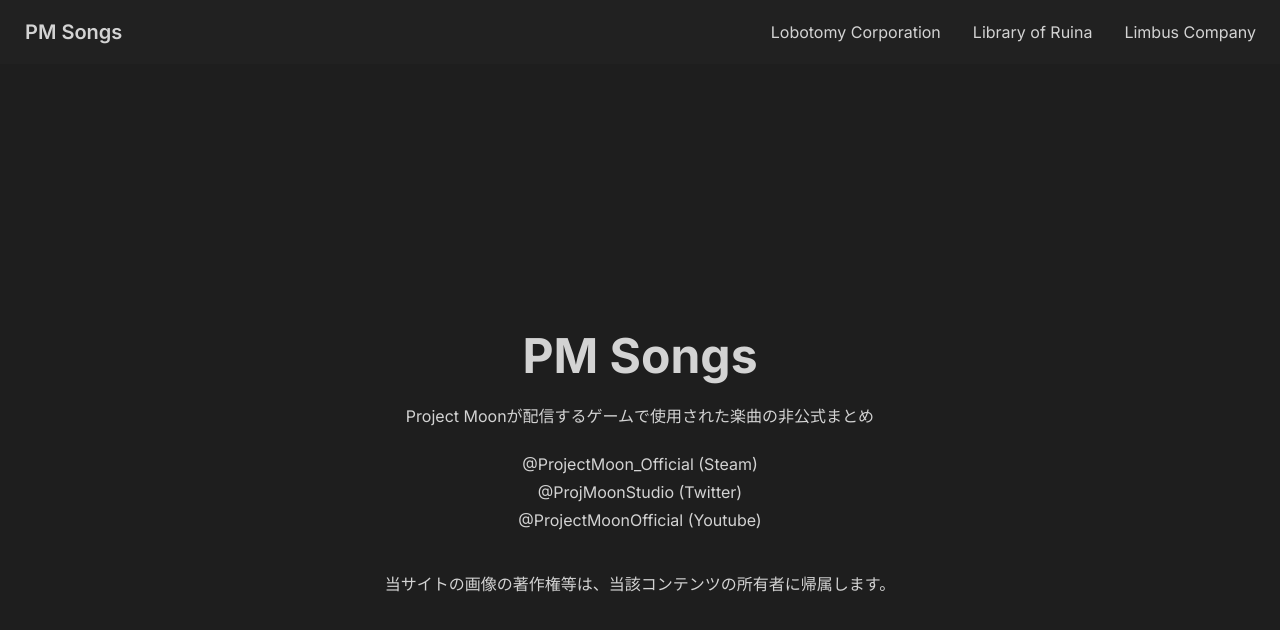
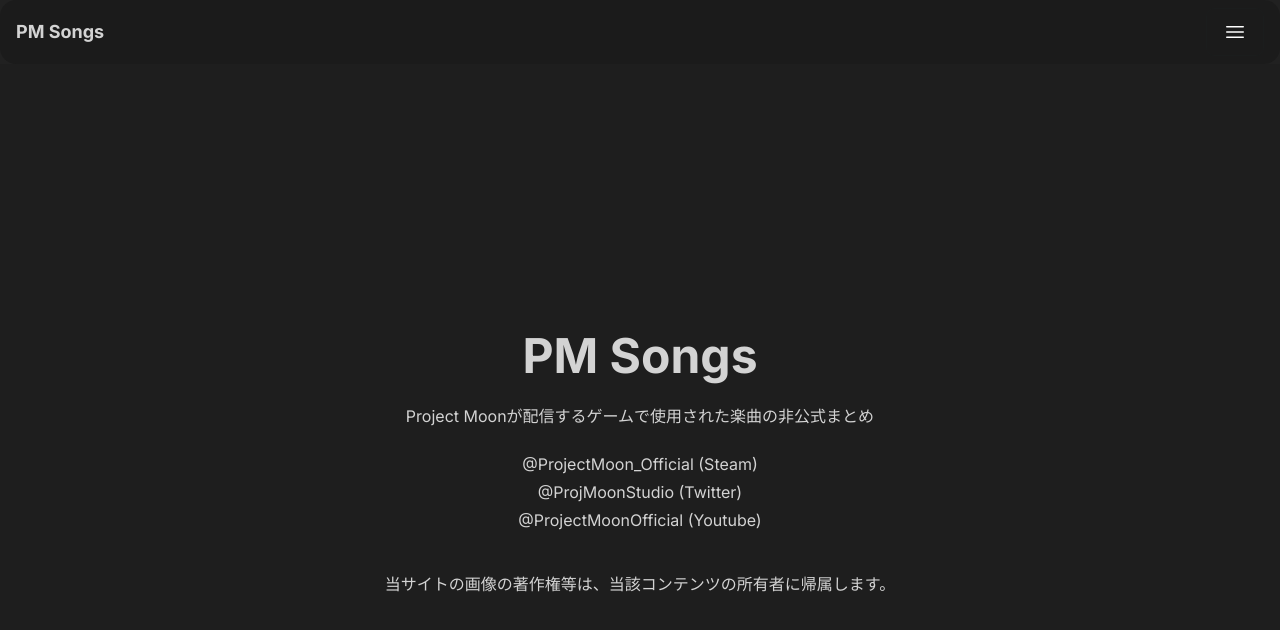
Before and after one commit to meuzi8122/project-moon-songs, a Next.js app: page / in a window 1280 px wide. Shown: the top 630 px of the page. Built offline with nearby package versions, Linux system fonts and the light colour scheme.

Commit message:
ヘッダーにドロップダウンを追加

```diff
--- a/components/navbar/header.tsx
+++ b/components/navbar/header.tsx
@@ -1,25 +1,28 @@
+import Image from "next/image";
 import Link from "next/link";
+import Menu from "../../assets/images/menu.svg";
 import { GAMES } from "../../constants/domain";
 
 export default () => {
 
     return (
-        <div className="navbar bg-base-100">
-            <div className="flex-1">
-                <Link href="/" className="btn btn-ghost normal-case text-xl">PM Songs</Link>
+        <div className="navbar bg-base-300 rounded-box">
+            <div className="flex-1 px-2 lg:flex-none">
+                <Link href="/" className="text-lg font-bold">PM Songs</Link>
             </div>
-            <div className="flex-none">
-                <ul className="menu menu-horizontal p-0">
-                    <li>
-                        <Link href="/songs/lc">{GAMES.lc}</Link>
-                    </li>
-                    <li>
-                        <Link href="/songs/lor">{GAMES.lor}</Link>
-                    </li>
-                    <li>
-                        <Link href="/songs/lcb">{GAMES.lcb}</Link>
-                    </li>
-                </ul>
+            <div className="flex justify-end flex-1 px-2">
+                <div className="flex items-stretch">
+                    <div className="dropdown dropdown-end">
+                        <label tabIndex={0} className="btn bg-base-300">
+                            <Image alt="Menu" src={Menu} />
+                        </label>
+                        <ul tabIndex={0} className="menu dropdown-content p-2 shadow bg-base-100 rounded-box w-52 mt-4">
+                            <li><Link href="/songs/lc">{GAMES.lc}</Link></li>
+                            <li><Link href="/songs/lor">{GAMES.lor}</Link></li>
+                            <li><Link href="/songs/lcb">{GAMES.lcb}</Link></li>
+                        </ul>
+                    </div>
+                </div>
             </div>
         </div>
     )
```
Also changed, not shown: assets/images/menu.svg (added).
